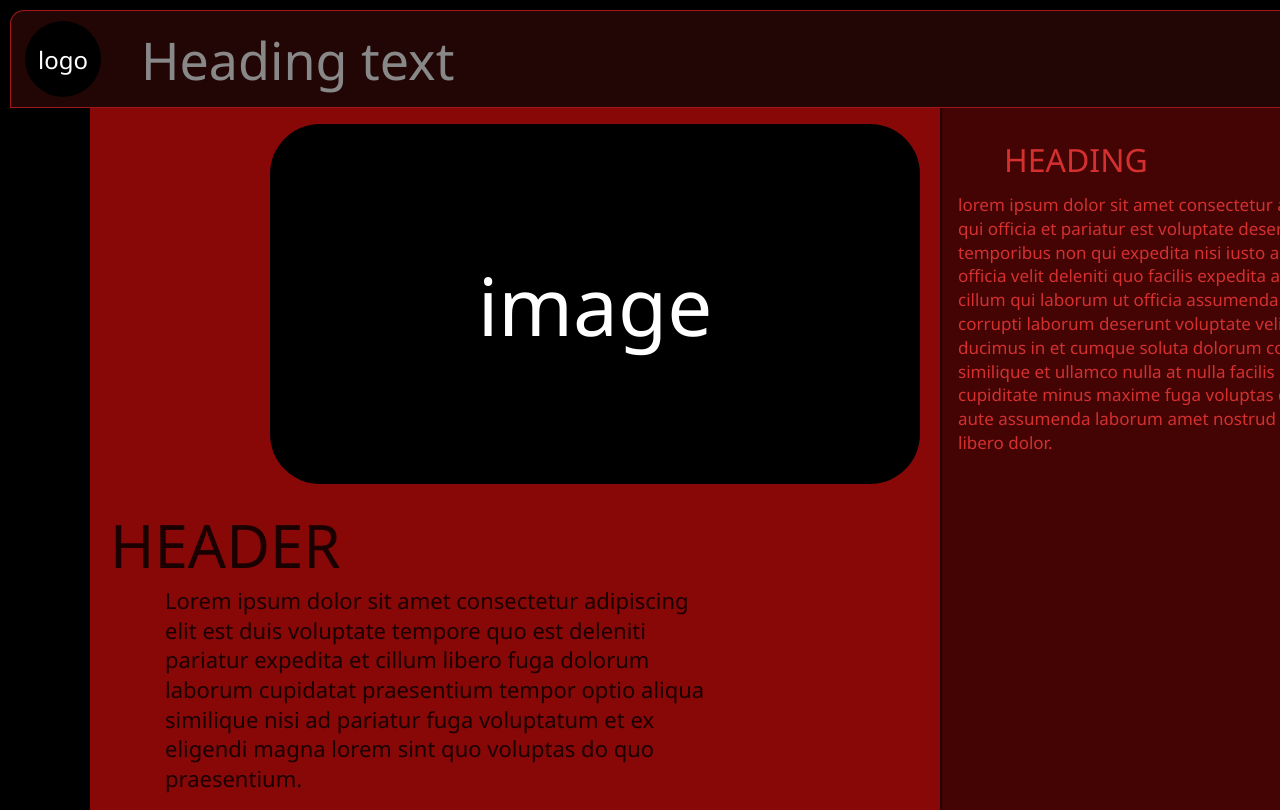
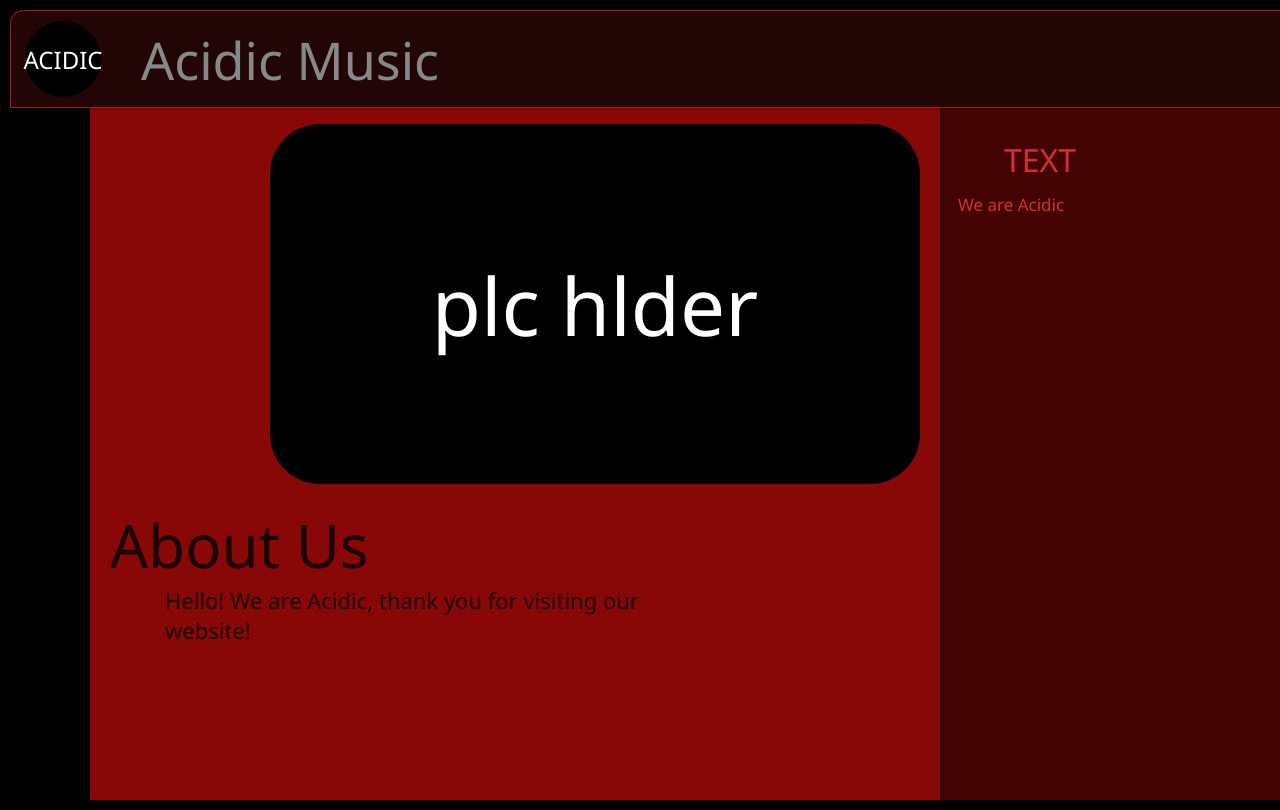
Before and after one commit to catxproductions/catxproductions.github.io, a plain HTML site: page index.html in a window 1280 px wide. Shown: the top 810 px of the page. Drawn offline with Linux system fonts and the light colour scheme.

Commit message:
Update and rename index (1).html to index.html

```diff
--- a/index (1).html
+++ b/index.html
@@ -111,22 +111,22 @@
 </head>
 <body>
     <div class="topbar">
-        <div class="logo">logo</div>
-        <h1>Heading text</h1>
+        <div class="logo">ACIDIC</div>
+        <h1>Acidic Music</h1>
     </div>
 
     <div class="layout">
         <div></div>
 
         <main class="main">
-            <div class="image">image</div>
-            <h2>HEADER</h2>
-            <p>Lorem ipsum dolor sit amet consectetur adipiscing elit est duis voluptate tempore quo est deleniti pariatur expedita et cillum libero fuga dolorum laborum cupidatat praesentium tempor optio aliqua similique nisi ad pariatur fuga voluptatum et ex eligendi magna lorem sint quo voluptas do quo praesentium.</p>
+            <div class="image">plc hlder</div>
+            <h2>About Us</h2>
+            <p>Hello! We are Acidic, thank you for visiting our website!</p>
         </main>
 
         <aside class="sidebar">
-            <h3>HEADING</h3>
-            <p>lorem ipsum dolor sit amet consectetur adipiscing elit est qui officia et pariatur est voluptate deserunt repellendus temporibus non qui expedita nisi iusto aut deserunt officia velit deleniti quo facilis expedita animi cupidatat cillum qui laborum ut officia assumenda quod nulla corrupti laborum deserunt voluptate velit id minus elit aut ducimus in et cumque soluta dolorum commodo qui similique et ullamco nulla at nulla facilis laboris cum cupiditate minus maxime fuga voluptas qui dignissimos aute assumenda laborum amet nostrud maxime facilis libero dolor.</p>
+            <h3>TEXT</h3>
+            <p>We are Acidic </p>
         </aside>
     </div>
 </body>
```
